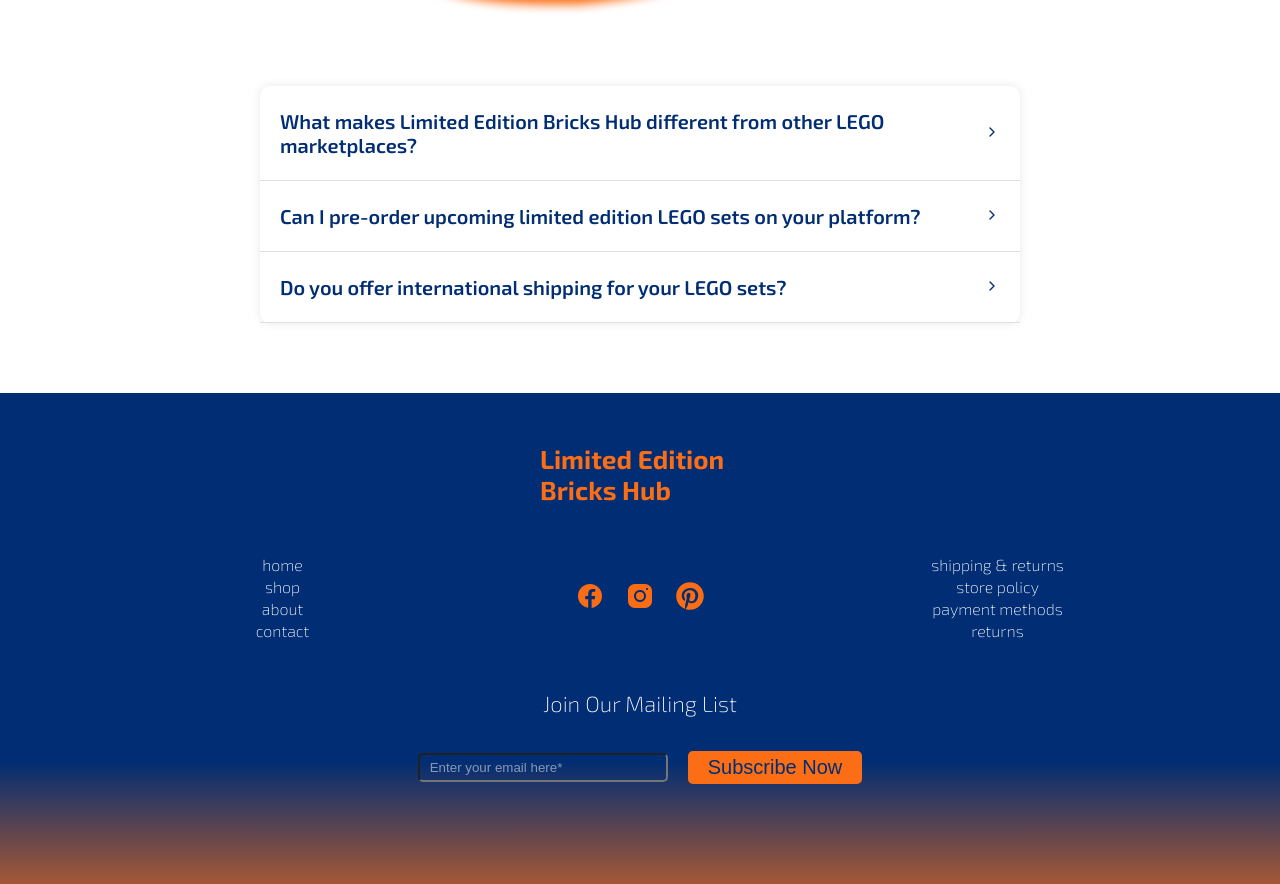
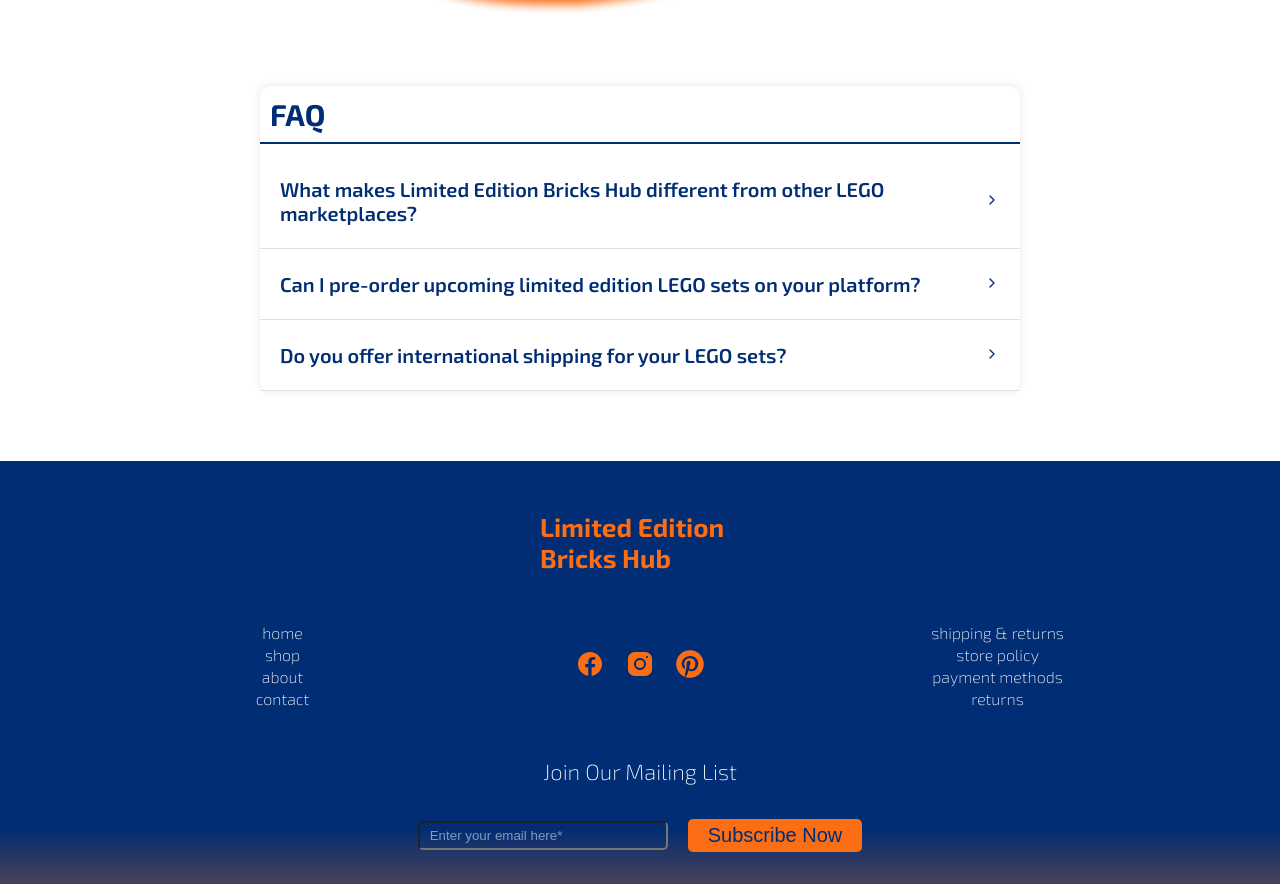
Before and after one commit to VitalinaKuzmenko/Limited-Edition-Bricks-Hub, a Next.js app: page / in a window 1280 px wide. Shown: the part 1819-2703 px from the top of the page. Built offline with nearby package versions, Linux system fonts and the light colour scheme.

Commit message:
Add "FAQ" title to Question.tsx

```diff
--- a/app/components/Questions/Questions.css
+++ b/app/components/Questions/Questions.css
@@ -4,6 +4,11 @@
   border-radius: 10px;
   box-shadow: 0 0 10px rgba(0, 0, 0, 0.1);
   color: var(--blue);
+}
+
+.faq-container h2 {
+  margin: 10px;
+  font-size: 30px;
 }
 
 .faq-item {
--- a/app/components/Questions/Questions.tsx
+++ b/app/components/Questions/Questions.tsx
@@ -2,6 +2,7 @@
 import "./Questions.css";
 import { FiChevronRight, FiChevronDown } from "react-icons/fi";
 import { useState } from "react";
+import Line from "../Line/Line";
 
 interface questionAndAnswer {
   question: string;
@@ -39,6 +40,8 @@
 
   return (
     <section className="faq-container">
+      <h2>FAQ</h2>
+      <Line />
       {questionsAndAnswers.map((item, index) => (
         <>
           <div className="faq-item" onClick={() => toggleItem(index)}>
```
